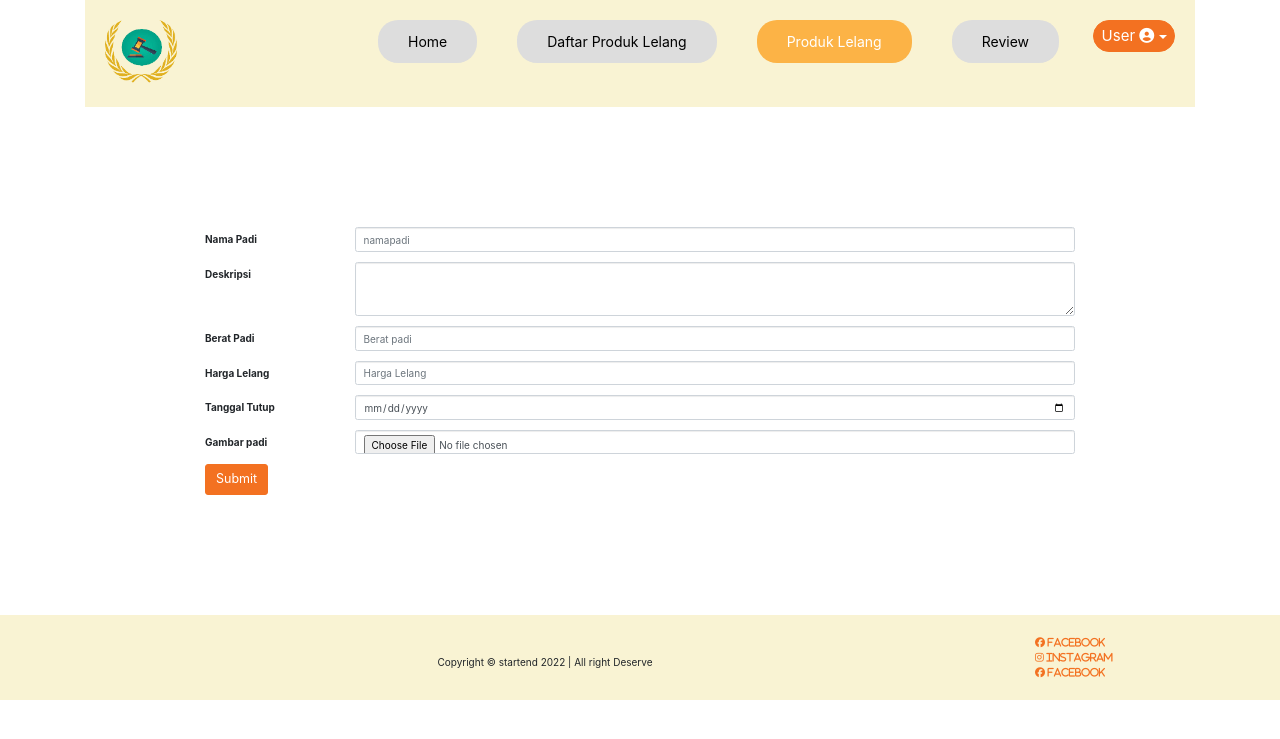
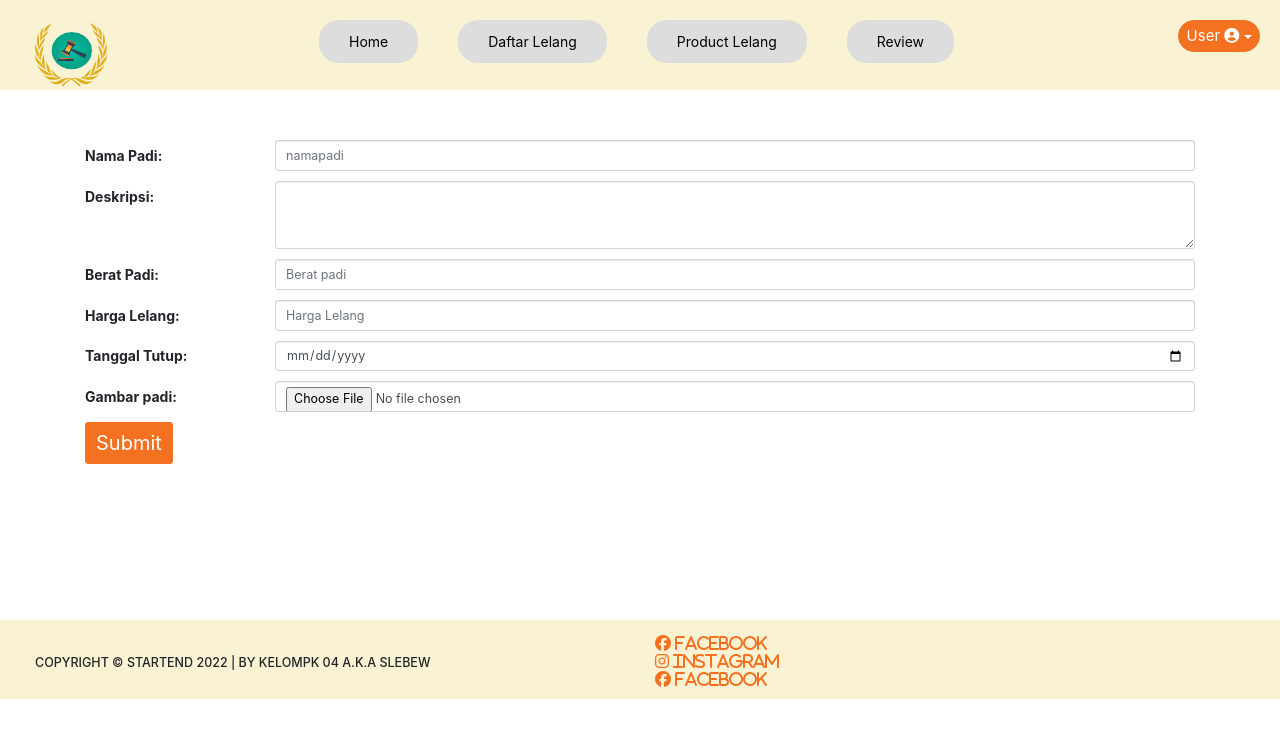
Before and after one commit to Yoas-Hutapea/ProjectPSW_Kel04, a PHP site: page /add_lelang.php in a window 1280 px wide. Shown: the top 739 px of the page. Run offline with PHP 8.4, Linux system fonts and the light colour scheme; some libraries are stand-ins or nearby versions; some web fonts are replaced.

Commit message:
perbaikan header

```diff
--- a/Week 13/lelang padi/add_lelang.php
+++ b/Week 13/lelang padi/add_lelang.php
@@ -7,10 +7,16 @@
   <meta name="viewport" content="width=device-width, initial-scale=1">
   <link rel="stylesheet" href="https://maxcdn.bootstrapcdn.com/bootstrap/3.4.1/css/bootstrap.min.css">
   <script src="https://ajax.googleapis.com/ajax/libs/jquery/3.6.0/jquery.min.js"></script>
+  <link rel="stylesheet" href="https://cdnjs.cloudflare.com/ajax/libs/font-awesome/4.7.0/css/font-awesome.min.css">
   <script src="https://maxcdn.bootstrapcdn.com/bootstrap/3.4.1/js/bootstrap.min.js"></script>
   <link href="https://fonts.googleapis.com/css?family=Muli:300,400,700,900" rel="stylesheet">
   <link rel="stylesheet" href="fonts/icomoon/style.css">
   <link rel="stylesheet" href="css/bootstrap.min.css">
+  <link rel="stylesheet" href="css/jquery-ui.css">
+  <link rel="stylesheet" href="css/owl.carousel.min.css">
+  <link rel="stylesheet" href="css/owl.theme.default.min.css">
+  <link rel="stylesheet" href="css/owl.theme.default.min.css">
+  <link rel="stylesheet" href="css/jquery.fancybox.min.css">
   <link rel="stylesheet" href="css/bootstrap-datepicker.css">
   <link rel="stylesheet" href="fonts/flaticon/font/flaticon.css">
   <link rel="stylesheet" href="css/aos.css">
@@ -19,28 +25,26 @@
 <script src='https://kit.fontawesome.com/a076d05399.js' crossorigin='anonymous'></script>
   <link href="css/jquery.mb.YTPlayer.min.css" media="all" rel="stylesheet" type="text/css">
 <style>
-  form{
-    margin:50px;
-  }
-  .form {
-  margin:50px;
-  padding: 20px;
+<style>
+body {
+  margin: 0;
+  font-family: Arial, Helvetica, sans-serif;
 }
-.container{
-  border-color:black;
-}
-.header {
+
+.topnav {
   overflow: hidden;
   background-color: #F9F3D3;
   padding:20px;
 }
-footer{
-  overflow: hidden;
-  background-color: #F9F3D3;
-  padding: 20px;
-}
 
-.header .a {
+.topnav .a {
+  float: left;
+  display: block;
+  color: #f2f2f2;
+  text-align: center;
+  padding: 14px 16px;
+  text-decoration: none;
+  font-size: 17px;
   color: black;
   text-align: center;
   padding: 9px;
@@ -54,49 +58,109 @@ footer{
   margin-left:20px;
   margin-right:20px;
 }
-.header .a:hover {
+.topnav .right {
+float:right;
+}
+.container{
+  margin-top:50px;
+  margin-bottom:50px;
+}
+/* Dropdown Button */
+.dropbtn {
+  background-color: #04AA6D;
+  color: white;
+  padding: 16px;
+  font-size: 16px;
+  border: none;
+}
+
+/* The container <div> - needed to position the dropdown content */
+.dropdown {
+  position: relative;
+  display: inline-block;
+}
+
+/* Dropdown Content (Hidden by Default) */
+.dropdown-content {
+  display: none;
+  position: absolute;
+  background-color: #f1f1f1;
+  min-width: 160px;
+  box-shadow: 0px 8px 16px 0px rgba(0,0,0,0.2);
+  z-index: 1;
+}
+
+/* Links inside the dropdown */
+.dropdown-content a {
+  color: black;
+  padding: 12px 16px;
+  text-decoration: none;
+  display: block;
+}
+
+/* Change color of dropdown links on hover */
+.dropdown-content a:hover {background-color: #ddd;}
+
+/* Show the dropdown menu on hover */
+.dropdown:hover .dropdown-content {display: block;}
+
+/* Change the background color of the dropdown button when the dropdown content is shown */
+.dropdown:hover .dropbtn {background-color: #3e8e41;}
+.topnav .a:hover {
   background-color: #FCB346;
   color: white;
 }
 
-.header a.active {
+.topnav .a.active {
   background-color: #FCB346;
   color: white;
 }
 
-.header-center {
-  display: flex;
-   justify-content: center;
-
-}
-.header-right {
-float:right;
-}
-.header a.logo {
-  float:left;
+.topnav .icon {
+  display: none;
 }
 
-@media screen and (max-width: 500px) {
-  .header a {
+@media screen and (max-width: 600px) {
+  .topnav a:not(:first-child) {display: none;}
+  .topnav a.icon {
+    float: left;
+    display: block;
+  }
+}
+
+@media screen and (max-width: 600px) {
+  .topnav.responsive {position: relative;}
+  .topnav.responsive .icon {
+    position: absolute;
+    right: 0;
+    top: 0;
+  }
+  .topnav.responsive a {
     float: none;
     display: block;
     text-align: left;
+    border-radius: 0px;
   }
-
-  .header-center {
-    float: none;
+  .topnav.responsive .navbar-brand{
+    display:none;
   }
 }
-  </style>
+@media screen and (max-width: 600px) {
+  .cd {
+    display: none;
+  }
+}
+
+
+
+</style>
 </head>
 <body>
 
-<div class="container">
-<div class="header">
-          <a class="logo"href="index.php"> <img src="image/logo.png" alt="Image"  style="width:30%;"> </a> </img>
-<div class="header-right">
+<div class="topnav" id="myTopnav">
+<div class="right">
 <div class="dropdown">
-  <button class="btn btn-primary" type="button" data-toggle="dropdown" style="font-size:15px;" aria-haspopup="true" aria-expanded="false">User
+  <button class="btn btn-primary " type="button" data-toggle="dropdown" style="font-size:15px;" aria-haspopup="true" aria-expanded="false">User
   <i class="fas fa-user-circle" style="font-size:15px;"></i>
   <span class="caret"></span></button>
   <ul class="dropdown-menu">
@@ -104,78 +168,112 @@ float:right;
     <li style="font-size:11px;"><a href="#">Logout</a></li> </ul>
 </div>
 </div>
-  <div class="header-center">
+<a class="navbar-brand" href="index.html"><img src="image/logo.png" alt="Image"  style="width:30%;"> </img></a>
+  <a class="a" href="#news">Home</a>
+  <a class="a" href="#news">Daftar Lelang</a>
+  <a class="a" href="#contact">Product Lelang</a>
+  <a  class="a"href="#about">Review</a>
 
-    <a class="a" href="home.php">Home</a>
-    <a class="a" href="daftar_.php">Daftar Produk Lelang</a>
-    <a class="a active" href="add_lelang.php">Produk Lelang</a>
-    <a class="a" href="look_review.php">Review</a>
-
-</div>
+  <a href="javascript:void(0);" class="icon" onclick="myFunction()">
+    <i class="fa fa-bars"></i>
+  </a>
 </div>
 
 
+<div class="container" style="height:430px;">
 <div class="form">
 <form>
   <div class="form-group row">
-    <label for="inputEmail3" class="col-sm-2 col-form-label">Nama Padi</label>
+    <label for="inputEmail3" class="col-sm-2 col-form-label font-form " style="font-size:14px;">Nama Padi:</label>
     <div class="col-sm-10">
-      <input type="email" class="form-control" id="namapadi" placeholder="namapadi" required>
+      <input type="email" class="form-control form-control-lg" id="namapadi" placeholder="namapadi" required>
     </div>
   </div>
   <div class="form-group row">
-    <label for="inputPassword3" class="col-sm-2 col-form-label">Deskripsi</label>
+    <label for="inputPassword3" class="col-sm-2 col-form-label font-form" style="font-size:14px;">Deskripsi:</label>
     <div class="col-sm-10">
-    <textarea class="form-control" id="deskripsi" rows="3"></textarea>
+    <textarea class="form-control form-control-lg" id="deskripsi" rows="3"></textarea>
   </div>
 </div>
 <div class="form-group row">
-    <label for="inputEmail3" class="col-sm-2 col-form-label">Berat Padi</label>
+    <label for="inputEmail3" class="col-sm-2 col-form-label" style="font-size:14px;">Berat Padi:</label>
     <div class="col-sm-10">
-      <input type="number" class="form-control" id="namapadi" placeholder="Berat padi" required>
+      <input type="number" class="form-control form-control-lg" id="namapadi" placeholder="Berat padi" required>
     </div>
   </div>
   <div class="form-group row">
-    <label for="inputEmail3" class="col-sm-2 col-form-label">Harga Lelang</label>
+    <label for="inputEmail3" class="col-sm-2 col-form-label font-form" style="font-size:14px;">Harga Lelang:</label>
     <div class="col-sm-10">
-      <input type="number" class="form-control" id="namapadi" placeholder="Harga Lelang" required>
+      <input type="number" class="form-control form-control-lg" id="namapadi" placeholder="Harga Lelang" required>
     </div>
   </div>
   <div class="form-group row">
-    <label for="inputEmail3" class="col-sm-2 col-form-label">Tanggal Tutup</label>
+    <label for="inputEmail3" class="col-sm-2 col-form-label font-form" style="font-size:14px;">Tanggal Tutup:</label>
     <div class="col-sm-10">
-      <input type="date" class="form-control" id="namapadi" placeholder="Tanggal-tutup" required>
+      <input type="date" class="form-control form-control-lg" id="namapadi" placeholder="Tanggal-tutup" required>
     </div>
   </div>
   <div class="form-group row">
-    <label for="inputEmail3" class="col-sm-2 col-form-label">Gambar padi</label>
+    <label for="inputEmail3" class="col-sm-2 col-form-label font-form" style="font-size:14px;">Gambar padi:</label>
     <div class="col-sm-10">
-      <input type="file" class="form-control"  required>
+      <input type="file" class="form-control form-control-lg"  required>
     </div>
   </div>
   <div class="form-group row">
     <div class="col-sm-10">
-      <button type="submit" class="btn btn-primary btn-lg">Submit</button>
+      <button type="submit" class="btn btn-primary btn-lg" style="font-size:20px;">Submit</button>
     </div>
   </div>
 </form>
 </div>
 </div>
 
-<footer>
-<div class="container">
-  <div class="row">
-    <div class="col">
-    <p style="margin-top:20px;text-align:center;">Copyright © startend 2022 | All right Deserve </p>
-    </div>
-    <div class="col col-lg-2">
-    <a class="social-media-icon" href="https://link_social_mendia_anda"><span class="fab fa-facebook"> Facebook</span></a><br>
-    <a class="social-media-icon" href="https://link_social_mendia_anda"><span class="fab fa-instagram"> Instagram</span></a><br>
-    <a class="social-media-icon" href="https://link_social_mendia_anda"><span class="fab fa-facebook"> Facebook</span></a><br>
-    </div>
-  </div>
-</div>
-</footer>
-</div>
-</div>
-</div>
+<!-- Footer -->
+<footer class="page-footer font-small blue pt-4" style=" background-color: #F9F3D3;">
+
+  <!-- Footer Links -->
+  <div class="container-fluid text-center text-md-left">
+
+    <!-- Grid row -->
+    <div class="row">
+
+      <!-- Grid column -->
+      <div class="col-md-6 mt-md-0 mt-3">
+
+        <!-- Content -->
+        <h5 style="margin:20px"class="text-uppercase">Copyright © startend 2022 | By Kelompk 04 A.K.A Slebew</h5>
+
+      </div>
+      <!-- Grid column -->
+
+      <hr class="clearfix w-100 d-md-none pb-3">
+
+      <!-- Grid column -->
+      <div class="col-md-3 mb-md-0 mb-3">
+
+        <!-- Links -->
+
+        <ul class="list-unstyled">
+          <li>
+          <a class="social-media-icon" href="https://link_social_mendia_anda"><span style="font-size:16px" class="fab fa-facebook"> Facebook</span></a>
+          </li>
+          <li>
+          <a class="social-media-icon" href="https://link_social_mendia_anda"><span style="font-size:16px" class="fab fa-instagram"> Instagram</span></a>
+          </li>
+          <li>
+          <a class="social-media-icon" href="https://link_social_mendia_anda"><span style="font-size:16px" class="fab fa-facebook"> Facebook</span></a>
+          </li>
+        </ul>
+
+      </div>
+
+<script>
+function myFunction() {
+  var x = document.getElementById("myTopnav");
+  if (x.className === "topnav") {
+    x.className += " responsive";
+  } else {
+    x.className = "topnav";
+  }
+}
+</script>
```
